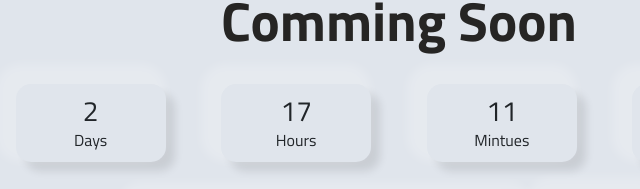
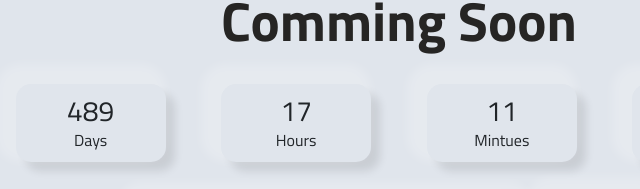
Before and after one commit to devmhimran/commingsoon-neumorphism, a plain HTML site: page index.html in a window 1280 px wide. Shown: the part 222-411 px from the top of the page, 241-881 px from the left. Drawn offline with Linux system fonts and the light colour scheme.

Commit message:
Extend Date

```diff
--- a/index.html
+++ b/index.html
@@ -60,7 +60,7 @@
 
 
     <script>
-        var count = new Date("aug 7,2020 00:00:00").getTime();
+        var count = new Date("dec 7,2021 00:00:00").getTime();
         var x = setInterval(function(){
             var now = new Date().getTime();
             var d = count - now;
```
